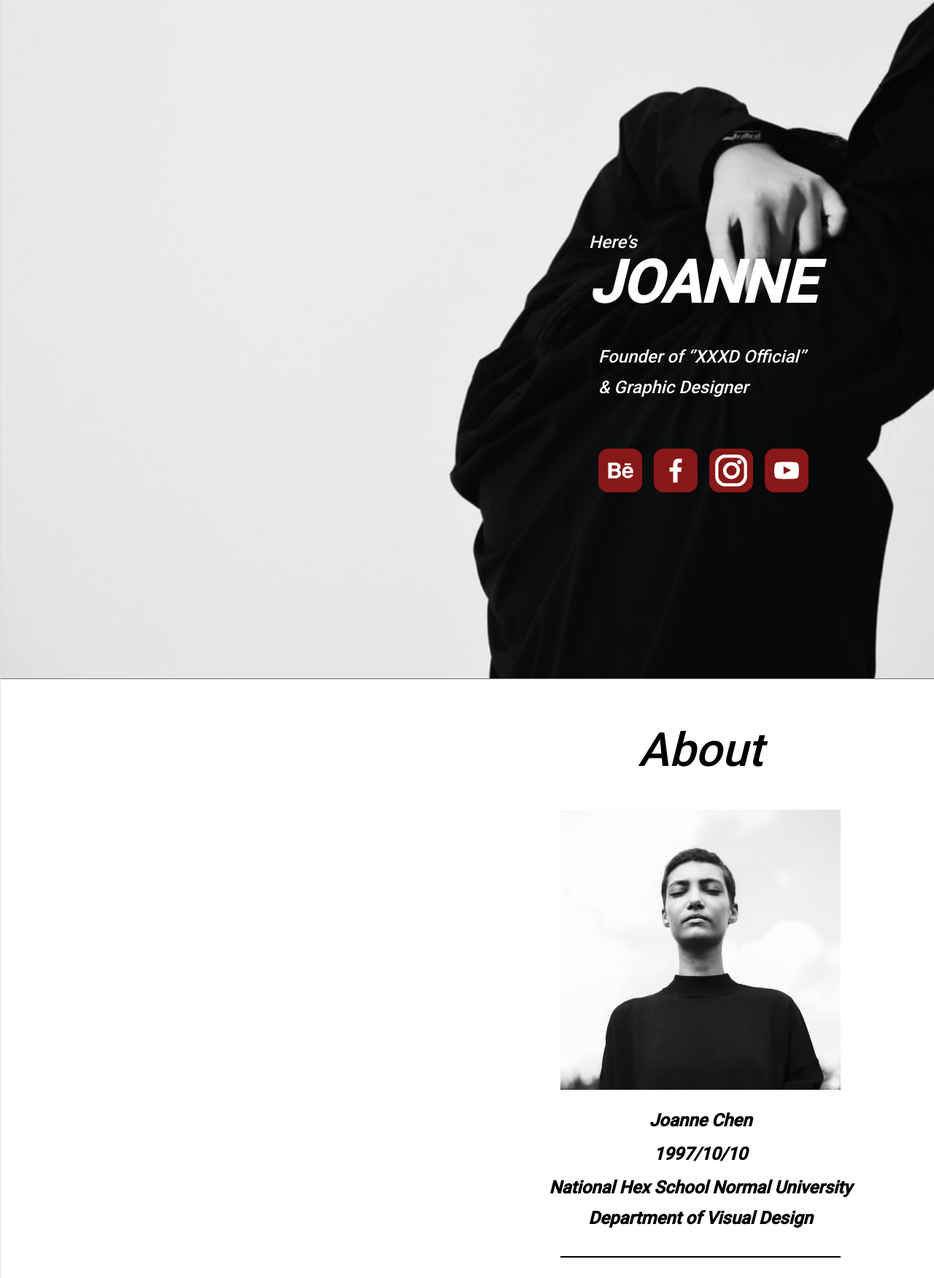
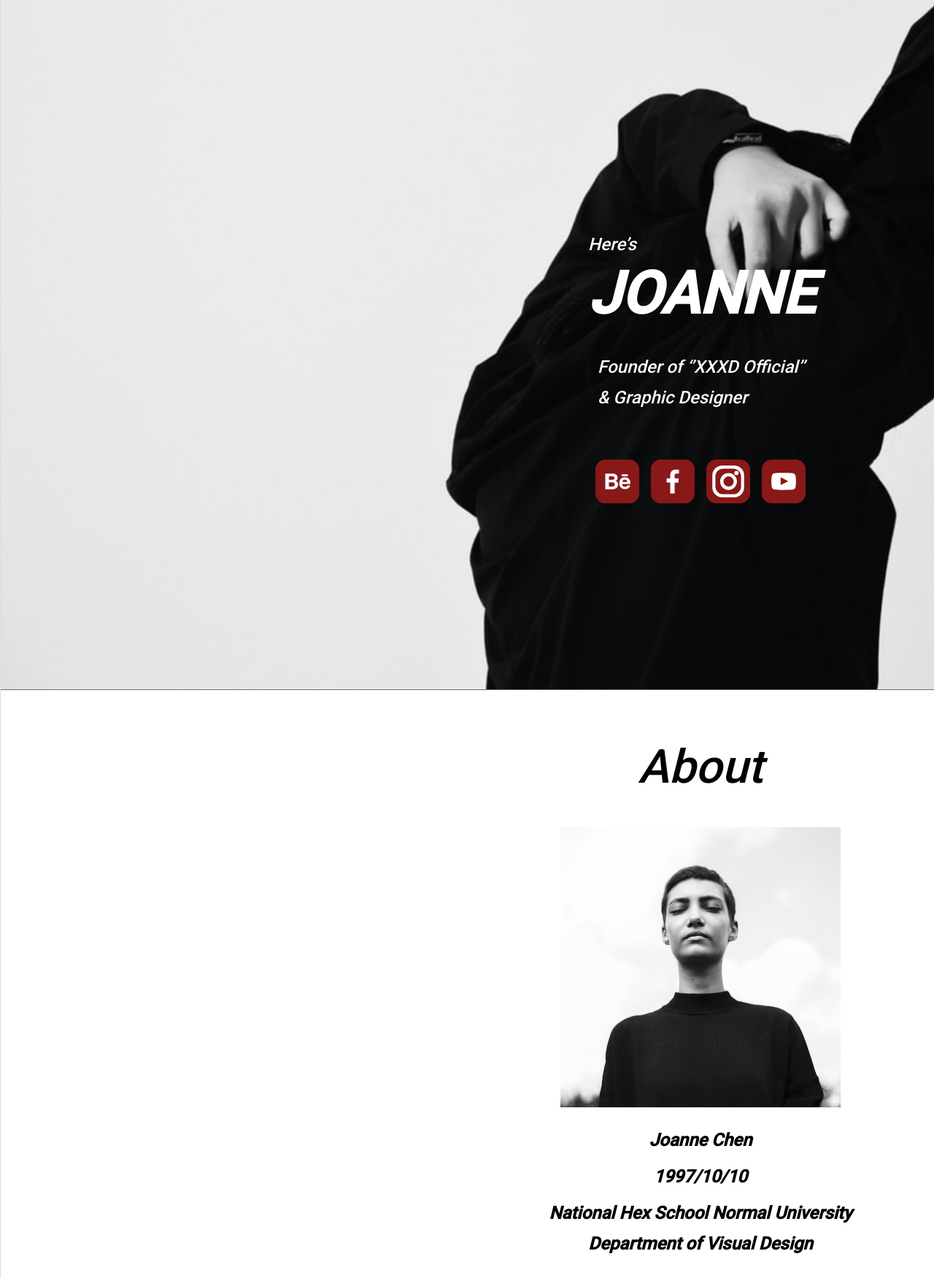
Before and after one commit to yunsylva/hex-week2, a plain HTML site: page index.html in a window 1280 px wide. Shown: the part 43-1795 px from the top of the page at 73% size. Drawn offline with Linux system fonts and the light colour scheme.

Commit message:
新檔案px數值修改

```diff
--- a/css/style.css
+++ b/css/style.css
@@ -33,8 +33,8 @@ h2{
 .mb-28{
     margin-bottom: 28px;
 }
-.mb-31{
-    margin-bottom: 31px;
+.mb-32{
+    margin-bottom: 32px;
 }
 .mb-48{
     margin-bottom: 48px;
@@ -52,46 +52,46 @@ h2{
     background-repeat: no-repeat;
     background-position: center center;
     background-size: cover;
-    padding: 353px 0px 256px 806px;
+    padding-top: 356px;
+    padding-bottom: 256px;
 }
-.banner__content p{
-    margin-bottom: -18px;
+.banner__content{
+    width: 308px;
 }
 .banner__title{
     font-size: 80px;
-    line-height: 106px;
+    line-height: 94px;
     font-weight: 900;
-    margin-bottom: 27px;
+    margin-bottom: 32px;
 }
-.banner__content h3{
+.banner__text h3{
     margin-left: 13px;
-    margin-bottom: 63px;
+    margin-bottom: 64px;
 }
 .banner__link{
     display: flex;
-    margin-left: 13px;
-}
-.banner__link li{
-    padding-right: 16px;
+    width: 288px;
+    justify-content: space-between;
 }
 
 /* about */
 .about{
     text-align: center;
-    padding: 56px 0px 55px 0px;
+    padding: 64px 0px 56px 0px;
 }
 .about__title{
-    margin-bottom: 39px;
+    margin-bottom: 40px;
 }
 .about__img img{
-    margin: 0 auto 21px auto;
+    margin: 0 auto 24px auto;
 }
 .about__name, .about__birth{
-    margin-bottom: 4px;
+    margin-bottom: 8px;
 }
 .about__hr{
     width: 384px;
     border: 1px solid #000;
+    margin-bottom: 34px;
 }
 .aboutExp__item{
     position: relative;
@@ -111,11 +111,11 @@ h2{
 .myBrand{
     background-color: #000;
     text-align: center;
-    padding-top: 56px;
+    padding-top: 64px;
     padding-bottom: 160px;
 }
 .myBrand__title{
-    margin-bottom: 12px;
+    margin-bottom: 16px;
 }
 .myBrand__img img{
     margin: 0 auto 40px auto;
@@ -129,14 +129,14 @@ h2{
 /* otherWorks */
 .otherWorks{
     text-align: center;
-    padding: 56px 0 160px 0;
+    padding: 64px 0 160px 0;
     background-image: url(../img/photo-1561291386-5be50364cfb5.png);
     width: 100%;
     background-repeat: no-repeat;
     background-position: center bottom;
 }
 .otherWorks__title{
-    margin-bottom: 23px;
+    margin-bottom: 24px;
 }
 .otherWorks__flex{
     display: flex;
@@ -161,10 +161,10 @@ h2{
 .contact{
     background-color: #000;
     text-align: center;
-    padding: 56px 0 80px 0;
+    padding: 64px 0 80px 0;
 }
 .contact__title{
-    margin-bottom: 15px;
+    margin-bottom: 16px;
 }
 .contact__email{
     margin-bottom: 16px;
--- a/index.html
+++ b/index.html
@@ -13,7 +13,8 @@
     <div class="wrap m0-auto">
         <!-- banner -->
         <header class="banner textWhite">
-            <div class="banner__content">
+            <div class="banner__content m0-auto">
+                <div class="banner__text">
                     <p class="fsz-24">Here’s</p>
                     <h1 class="banner__title">JOANNE</h1>
                     <h3 class="fsz-24">
@@ -21,12 +22,14 @@
                         & Graphic Designer
                     </h3>
                 </div>
-            <ul class="banner__link">
+                <ul class="banner__link m0-auto">
                     <li><a href="#" target="_blank"><img src="img/iconfinder_18_social_2609550.svg" alt="beIcon"></a></li>
                     <li><a href="https://www.facebook.com/" target="_blank"><img src="img/iconfinder_1_social_2609541.svg" alt="fbIcon"></a></li>
                     <li><a href="https://www.instagram.com/" target="_blank"><img src="img/iconfinder_25_social_2609558.svg" alt="igIcon"></a></li>
                     <li><a href="https://www.youtube.com/" target="_blank"><img src="img/iconfinder_6_social_2609577.svg" alt="ytIcon"></a></li>
                 </ul>
+            </div>
+
         </header>
 
         <!-- about -->
@@ -35,7 +38,7 @@
             <div class="about__img">
                 <img src="img/photo-1551852922-003865d4a3ba.png" alt="aboutImg">
             </div>
-            <ul class="fsz-24 mb-31 fw-b">
+            <ul class="fsz-24 mb-32 fw-b">
                 <li class="about__name">Joanne Chen</li>
                 <li class="about__birth">1997/10/10</li>
                 <li>
@@ -43,10 +46,10 @@
                     Department of Visual Design
                 </li>
             </ul>
-            <hr class="about__hr mb-31">
+            <hr class="about__hr mb-32">
             <ul class="aboutExp fsz-24 fw-b">
-                <li class="aboutExp__item mb-28">Founder of ‘’XXXD Official’’</li>
-                <li class="aboutExp__item mb-28">Graphic Designer</li>
+                <li class="aboutExp__item mb-32">Founder of ‘’XXXD Official’’</li>
+                <li class="aboutExp__item mb-32">Graphic Designer</li>
                 <li class="aboutExp__item">Graphic Intern of Hex School</li>
             </ul>
         </section>
@@ -55,7 +58,7 @@
         <main class="myBrand textWhite">
             <h2 class="myBrand__title">My Brand ‘’XXXD’’</h2>
             <div class="myBrand__content mb-48">
-                <p class="fsz-24 mb-31">Just Keep XXXD Everyday</p>
+                <p class="fsz-24 mb-32">Just Keep XXXD Everyday</p>
                 <p class="fsz-20">
                     2020 年創立的個人服飾品牌<br>
                     引領叛逆少年開啟與社會對話的窗口<br>
```
Lines whose indentation alone changed are shown as unchanged.
